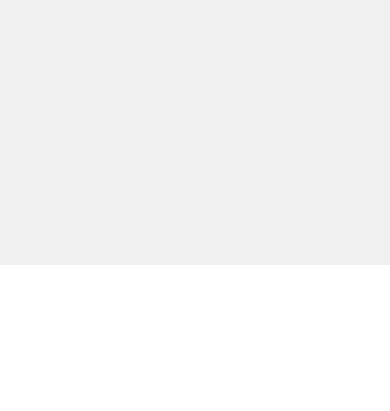
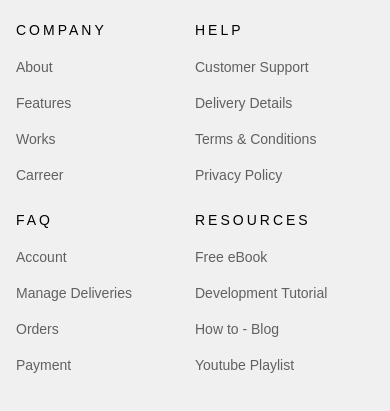
Before and after one commit to asekabtw/shopco, a website: page src/index.html in a window 390 px wide. Shown: the part 4055-4466 px from the top of the page. Before the commit the page ends 4320 px from the top, so only its background shows below. Drawn offline with Linux system fonts and the light colour scheme; no server answers.

Commit message:
add footer links mobile

```diff
--- a/src/index.html
+++ b/src/index.html
@@ -444,8 +444,10 @@
       </article>
       <!-- end of NEWSLETTER -->
 
-      <div class="py-[190px] px-4">
-        <div>
+      <!-- FOOTER LINKS -->
+      <div class="grid grid-cols-2 gap-y-6 pt-[190px] px-4">
+        <!-- FOOTERSOCIALS -->
+        <div class="col-span-2">
           <h1 class="text-[28px] font-extrabold text-left uppercase leading-8">
             SHOP.CO
           </h1>
@@ -480,7 +482,119 @@
             </a>
           </div>
         </div>
+        <!-- end of FOOTER SOCIALS -->
+
+        <!-- COMPANY -->
+        <div>
+          <p class="text-[14px] leading-[18px] tracking-[3px] font-medium mb-4">
+            COMPANY
+          </p>
+          <ul class="list-none grid gap-y-3">
+            <li>
+              <a href="" class="text-[14px] leading-4 text-black/60">About</a>
+            </li>
+            <li>
+              <a href="" class="text-[14px] leading-4 text-black/60"
+                >Features</a
+              >
+            </li>
+            <li>
+              <a href="" class="text-[14px] leading-4 text-black/60">Works</a>
+            </li>
+            <li>
+              <a href="" class="text-[14px] leading-4 text-black/60">Carreer</a>
+            </li>
+          </ul>
+        </div>
+        <!-- end of COMPANY -->
+
+        <!-- HELP -->
+        <div>
+          <p class="text-[14px] leading-[18px] tracking-[3px] font-medium mb-4">
+            HELP
+          </p>
+          <ul class="list-none grid gap-y-3">
+            <li>
+              <a href="" class="text-[14px] leading-4 text-black/60"
+                >Customer Support
+              </a>
+            </li>
+            <li>
+              <a href="" class="text-[14px] leading-4 text-black/60"
+                >Delivery Details</a
+              >
+            </li>
+            <li>
+              <a href="" class="text-[14px] leading-4 text-black/60"
+                >Terms & Conditions</a
+              >
+            </li>
+            <li>
+              <a href="" class="text-[14px] leading-4 text-black/60"
+                >Privacy Policy</a
+              >
+            </li>
+          </ul>
+        </div>
+        <!-- end of HELP -->
+
+        <!-- FAQ -->
+        <div>
+          <p class="text-[14px] leading-[18px] tracking-[3px] font-medium mb-4">
+            FAQ
+          </p>
+          <ul class="list-none grid gap-y-3">
+            <li>
+              <a href="" class="text-[14px] leading-4 text-black/60"
+                >Account
+              </a>
+            </li>
+            <li>
+              <a href="" class="text-[14px] leading-4 text-black/60"
+                >Manage Deliveries</a
+              >
+            </li>
+            <li>
+              <a href="" class="text-[14px] leading-4 text-black/60">Orders</a>
+            </li>
+            <li>
+              <a href="" class="text-[14px] leading-4 text-black/60">Payment</a>
+            </li>
+          </ul>
+        </div>
+        <!-- end of FAQ -->
+
+        <!-- RESOURCES -->
+        <div>
+          <p class="text-[14px] leading-[18px] tracking-[3px] font-medium mb-4">
+            RESOURCES
+          </p>
+          <ul class="list-none grid gap-y-3">
+            <li>
+              <a href="" class="text-[14px] leading-4 text-black/60"
+                >Free eBook
+              </a>
+            </li>
+            <li>
+              <a href="" class="text-[14px] leading-4 text-black/60">
+                Development Tutorial</a
+              >
+            </li>
+            <li>
+              <a href="" class="text-[14px] leading-4 text-black/60"
+                >How to - Blog</a
+              >
+            </li>
+            <li>
+              <a href="" class="text-[14px] leading-4 text-black/60"
+                >Youtube Playlist</a
+              >
+            </li>
+          </ul>
+        </div>
+        <!-- end of RESOURCES -->
       </div>
+      <!-- end of FOOTER LINKS -->
     </footer>
     <!-- end of FOOTER -->
   </body>
```
Also changed, not shown: src/style.css.
